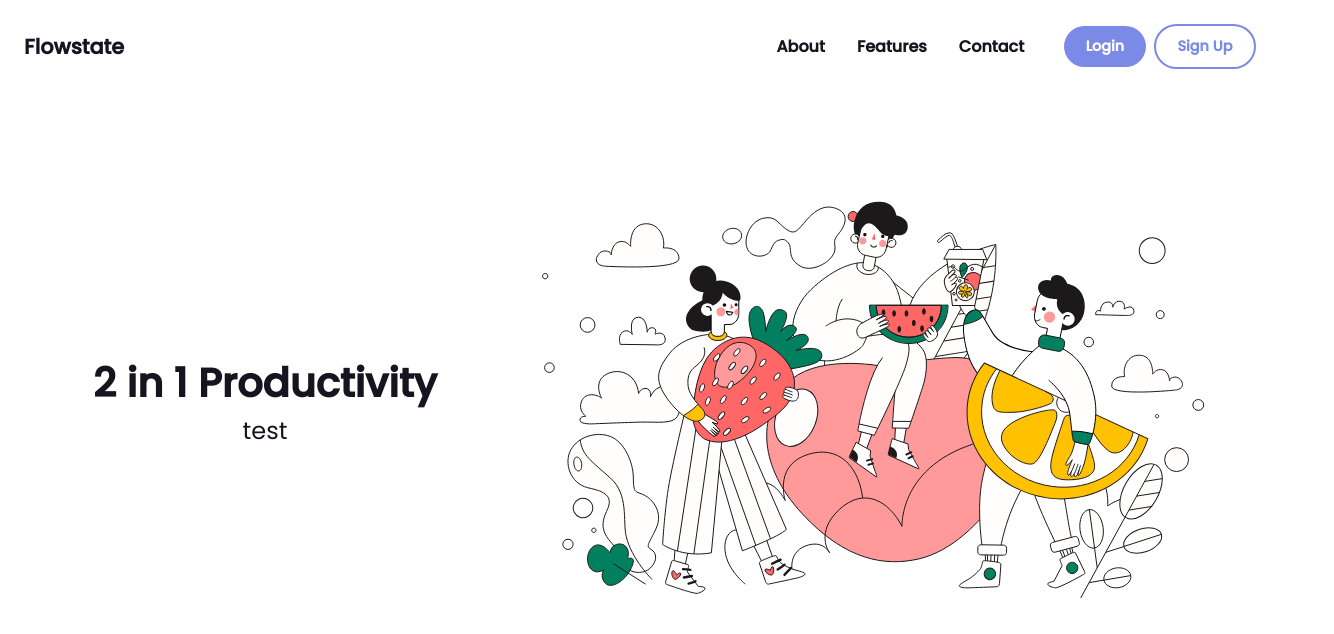
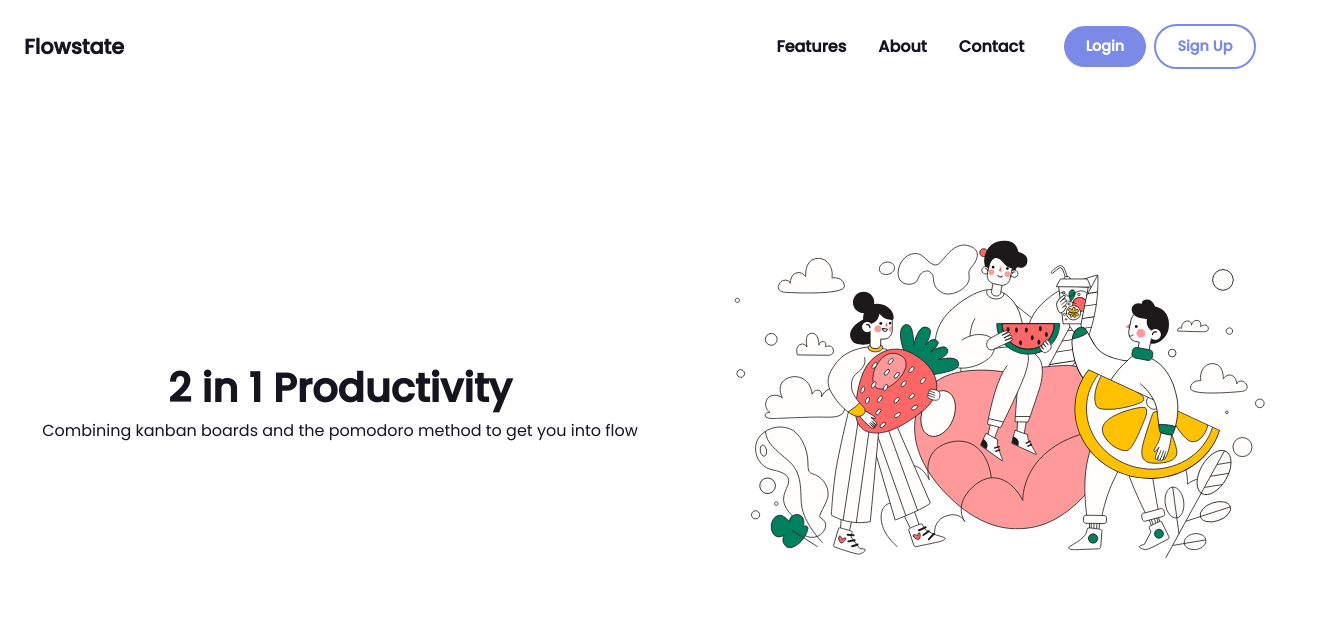
Before and after one commit to mei-lu/flowstate, a React (Create React App) app: page / in a window 1280 px wide. Shown: the top 634 px of the page, 1334 px wide, since content can reach past the window. Built offline with nearby package versions, Linux system fonts and the light colour scheme; no server answers.

Commit message:
Landing body size

```diff
--- a/src/components/navigation/PublicNav.jsx
+++ b/src/components/navigation/PublicNav.jsx
@@ -9,9 +9,9 @@ const PublicNav = (props) => {
         <div className='landing-nav'>
             <div><Logo/></div>
             <div className='landing-nav-labels-wrapper'>
-                <div className='landing-nav-labels'><Link to='/about'>About</Link></div>
-                <div className='landing-nav-labels'><Link to='/features'>Features</Link></div>
-                <div className='landing-nav-labels'><Link to='/contact'>Contact</Link></div>
+                <div className='landing-nav-labels'><a href='#features'>Features</a></div>
+                <div className='landing-nav-labels'><a href='#about'>About</a></div>
+                <div className='landing-nav-labels'><a href='#contact'>Contact</a></div>
                 <div className='landing-nav-labels'>
                     <Link to='/login'><SolidButton name='Login' style='landing-nav-button' /></Link>
                     <Link to='/signup'><OutlinedButton name='Sign Up' style='landing-nav-button' /></Link>
--- a/src/pages/Landing.jsx
+++ b/src/pages/Landing.jsx
@@ -11,11 +11,11 @@ import { ReactComponent as WholesomeImage2 } from '../img/landing/3.svg';
 function Landing() {
     return <div>
         <PublicNav />
-        <HeroSection
-            image={<WholesomeImage height={500}/>}
+        <div id='features'><HeroSection
+            image={<WholesomeImage height={400}/>}
             heading='2 in 1 Productivity'
-            body='test'
-        />
+            body='Combining kanban boards and the pomodoro method to get you into flow'
+        /></div>
         {/* <WholesomeImage1 height={500}/>
         <WholesomeImage2 height={500}/> */}
     </div>
--- a/src/style/Landing.css
+++ b/src/style/Landing.css
@@ -14,9 +14,9 @@
     font-weight: bold;
 }
 
-.hero-body {
-    font-size: 1.5rem;
+/* .hero-body {
+
 }
 .hero-image {
 
-}
+} */
```
